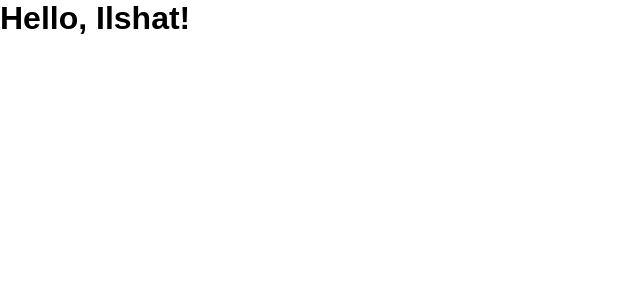
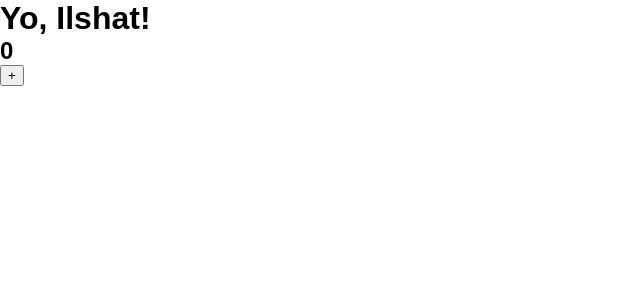
Before and after one commit to StarkyLife/react-stub, a React app: page / in a window 1280 px wide. Shown: the top 300 px of the page, without its empty margins (0-640 px from the left). Built offline with nearby package versions, Linux system fonts and the light colour scheme.

Commit message:
chore: add hot reload
works fine with css, but reloads on js change

```diff
--- a/package.json
+++ b/package.json
@@ -8,7 +8,7 @@
   "repository": "git@github.com:StarkyLife/react-stub.git",
   "scripts": {
     "build": "webpack --config webpack.prod.js",
-    "dev": "webpack-dev-server --config webpack.dev.js"
+    "dev": "webpack serve --config webpack.dev.js"
   },
   "devDependencies": {
     "@babel/cli": "^7.19.3",
--- a/src/app.tsx
+++ b/src/app.tsx
@@ -1,11 +1,13 @@
-import React from "react";
+import React, { useState } from "react";
 import { getGreeting } from "./greeting";
 
 export const App: React.FC = () => {
-  debugger;
+  const [count, setCount] = useState(0);
   return (
     <div>
       <h1>{getGreeting("Ilshat")}</h1>
+      <h2>{count}</h2>
+      <button onClick={() => setCount((c) => c + 1)}>+</button>
     </div>
   );
 };
--- a/src/greeting.ts
+++ b/src/greeting.ts
@@ -1 +1 @@
-export const getGreeting = (name: string) => `Hello, ${name}!`;
+export const getGreeting = (name: string) => `Yo, ${name}!`;
--- a/webpack.base.js
+++ b/webpack.base.js
@@ -6,6 +6,7 @@ module.exports = {
   output: {
     path: path.join(__dirname, "dist"),
     filename: "app.bundle.js",
+    clean: true,
   },
   resolve: {
     extensions: [".ts", ".tsx", ".js", ".json"],
--- a/webpack.dev.js
+++ b/webpack.dev.js
@@ -6,6 +6,7 @@ module.exports = merge(baseConfig, {
   mode: "development",
   devServer: {
     open: true,
+    hot: true,
   },
   devtool: "source-map",
 });
```
